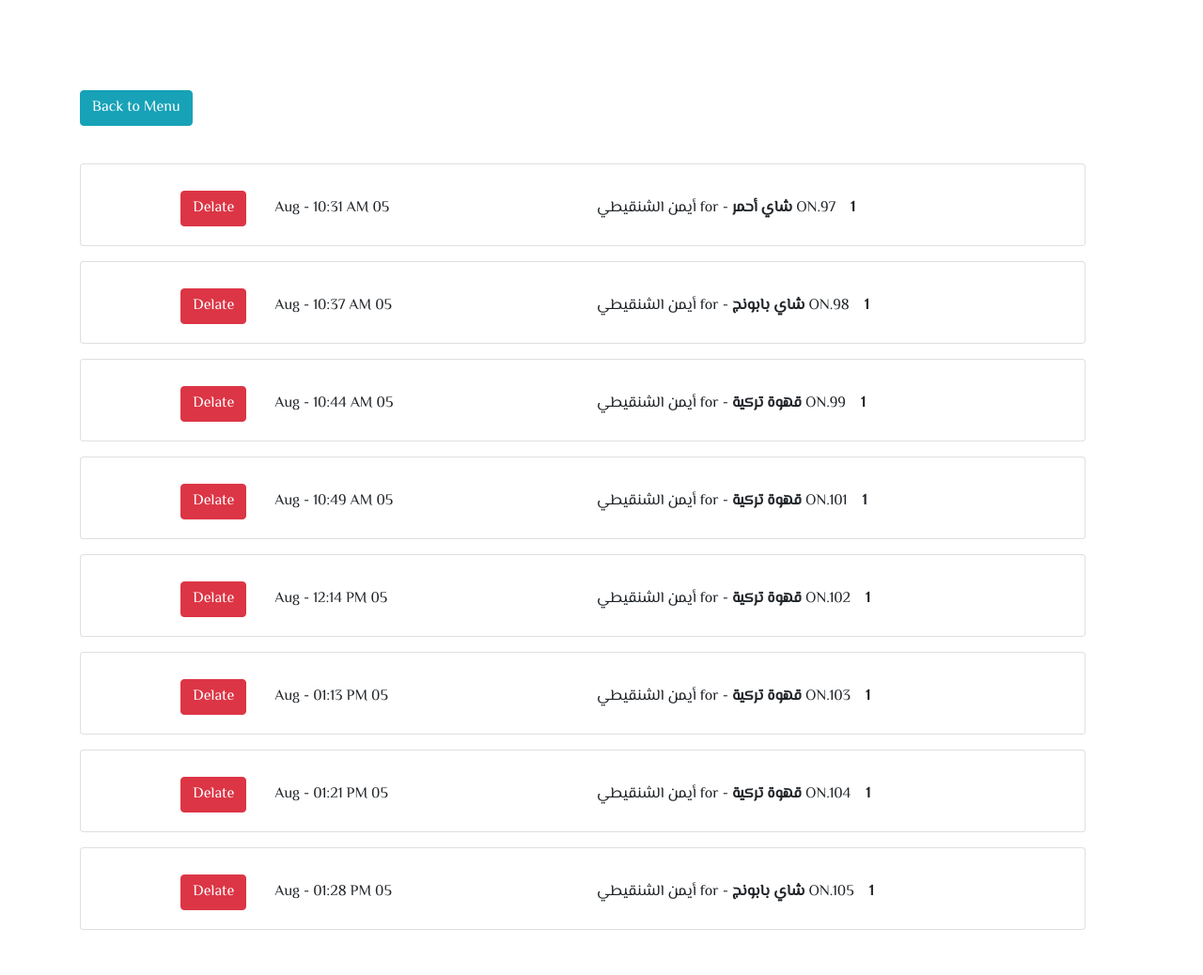
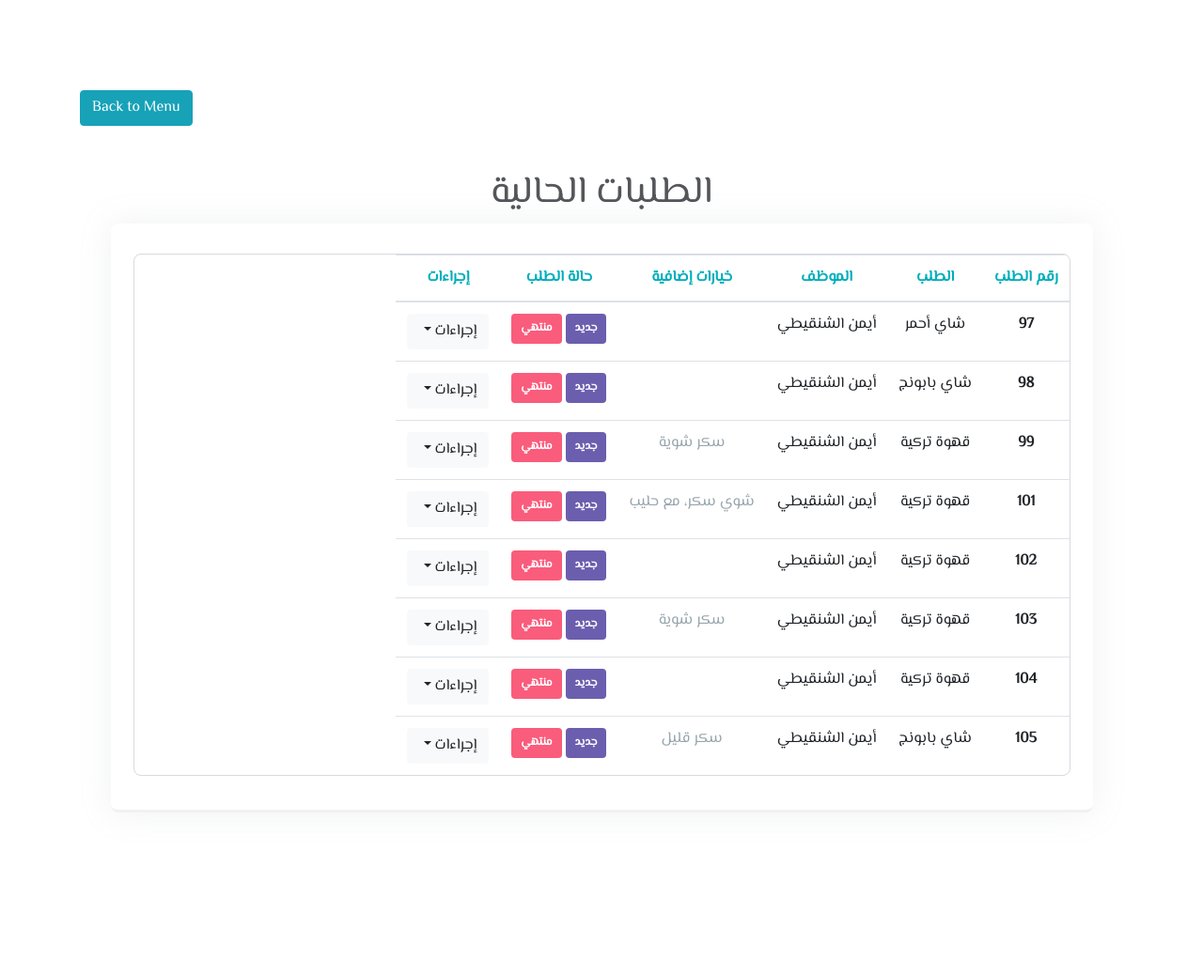
Before and after one commit to AymanAlshanqiti/tea_boy, a Django app: page /orders/ in a window 1280 px wide. Shown: the whole page at 94% size. After the commit the page ends 865 px from the top, so only its background shows below. Run offline with Django 3.2, Linux system fonts and the light colour scheme; data comes from the database, SQL or seed files in the repository; both versions use the stored data as it was after the commit; some libraries are stand-ins or nearby versions.

Commit message:
Done sprint 1

```diff
--- a/tea_boy/static/css/style.css
+++ b/tea_boy/static/css/style.css
@@ -34,8 +34,54 @@ body {
   background-color: var(--light-gray);
 }
 
+.card {
+    border: none;
+}
+
+.badge {
+    padding: 10px;
+}
+
 #login-page {
     margin-left: 30%;
+}
+
+.dropdown-menu .dropdown-item {
+    color: var(--secondary);
+}
+
+.dropdown-menu #delete {
+    color: var(--red);
+}
+
+.col-11{
+    padding-right: 0px;
+    padding-left: 0px;
+}
+
+.table {
+    margin-bottom: -20px;
+    display: flex;
+    justify-content: center;
+    border: var(--gray-border);
+    border-radius: .5rem;
+    margin-bottom: 4px;
+}
+
+.table-responsive {
+    display: block;
+}
+
+.order-notes {
+    color: var(--gray);
+}
+
+thead th {
+    color: var(--safcsp-blue);
+}
+
+tbody, thead {
+    border: var(--safcsp-dark);
 }
 
 .box {
--- a/tea_boy/templates/orders.html
+++ b/tea_boy/templates/orders.html
@@ -1,4 +1,5 @@
 {% extends 'base.html' %}
+{% load static %}
 
 {% block title %}
     orders
@@ -7,7 +8,100 @@
 {% block content %}
 
 <a href="{% url 'items-list' %}" class="btn btn-info mb-4">Back to Menu</a>
-<ul class="list-group">
+
+{% comment %} {% if request.user.is_anonymous %} {% endcomment %}
+	<h1 class="text-center mt-4">الطلبات الحالية</h1>
+  	<div class="row justify-content-center">
+		<div class="col-11 col-md-11 px-4 box">
+			<table class="table text-center table-responsive">
+				<thead>
+					<tr>
+						<th scope="col">رقم الطلب</th>
+						<th scope="col">الطلب</th>
+            <th scope="col">الموظف</th>
+						<th scope="col">خيارات إضافية</th>
+            <th>حالة الطلب</th>
+						<th scope="col">إجراءات</th>
+					</tr>
+				</thead>
+				<tbody>
+        {% for order in orders %}
+					<tr>
+						<th scope="row">{{order.id}}</th>
+            <td>{{order.item.name}}</td>
+						<td>{{order.user.first_name}} {{order.user.last_name}}</td>
+            <td class="order-notes">{{order.notes}}</td>
+            <td>
+              <span class="badge mb-1" style="background-color: #6b5eae; color: white;">جديد</span>
+              <span class="badge mb-1" style="background-color: #fa5c7c; color: white;">منتهي</span>
+            </td>
+            <td>
+							<button class="btn btn-light dropdown-toggle" type="button" id="operations" data-toggle="dropdown" aria-haspopup="true" aria-expanded="false">
+								إجراءات
+							</button>
+							<div class="dropdown-menu text-right" aria-labelledby="operations">
+								<a class="dropdown-item" href="#">طلب منتهي</a>
+								<a class="dropdown-item" id="delete" href="{% url 'order-delete' order.id %}">حذف</a>
+							</div>
+						</td>
+					</tr>
+        {% endfor %}
+				</tbody>
+			</table>
+		</div>
+	</div>
+  {% comment %} {% endif %} {% endcomment %}
+    {% comment %} <div class="row my-3">
+		{% for order in orders %}
+			<div class="col-12 col-sm-6 col-md-6 col-lg-4">
+				<div class="card my-4">
+					<div class="card-body text-center">
+						{% if order.item.image %}
+              <div class="col-12">
+                <span class="badge badge-light" style="padding: 10px;">
+                    {{order.id}}
+                </span>
+                <span>
+                  {{order.user.first_name}}
+                </span>
+                <span>
+                    {{order.user.last_name}}
+                  </span>
+              </div>
+							<div class="col-12">
+								{% comment %} <img src="{{order.item.image.url}}" alt="{{order.item.name}}"> {% endcomment %}
+							{% comment %} </div>
+              <hr>
+							<div class="col-12">
+								<h5 class="items-list">{{order.item.name}}</h5>
+							</div>
+              <div>{{order.notes}}</div>
+              <span class="col-sm-12 mt-2 col-md-1"">
+                <a class="btn btn-danger btn-block" href="{% url 'order-delete' order.id %}">حذف</a>
+              </span>
+						{% else %}
+							<div class="col-12">
+								{% comment %} <p><img src="{% static 'images/coffee.png' %}" alt="{{order.item.name}}"></p> {% endcomment %}
+							{% comment %} </div>
+              <hr>
+							<div class="col-12">
+                <h5 class="items-list">{{order.item.name}}</h5>
+							</div>
+              <hr>
+              <div>{{order.notes}}</div>
+              <span class="col-sm-12 mt-2 col-md-1" style="float: right;">
+                <a class="btn btn-danger" href="{% url 'order-delete' order.id %}">حذف</a>
+              </span>
+						{% endif %}
+					</div>
+				</div>
+			</div> {% endcomment %}
+		{% comment %} {% endfor %}  {% endcomment %}
+	{% comment %} </div> {% endcomment %}
+	{% comment %} <br><br> {% endcomment %}
+
+{% comment %} {% endif %} {% endcomment %}
+{% comment %} <ul class="list-group">
 {% for order in orders %}
   <div class="row justify-content-center mt-3">
     <div class="col-11 col-md-12">
@@ -27,6 +121,6 @@
     </div>
   </div>
 {% endfor %}
-</ul>
+</ul> {% endcomment %}
 
 {% endblock content %}
```
Also changed, not shown: tea_boy/templates/items_list.html (+6 -7 lines), db.sqlite3.
